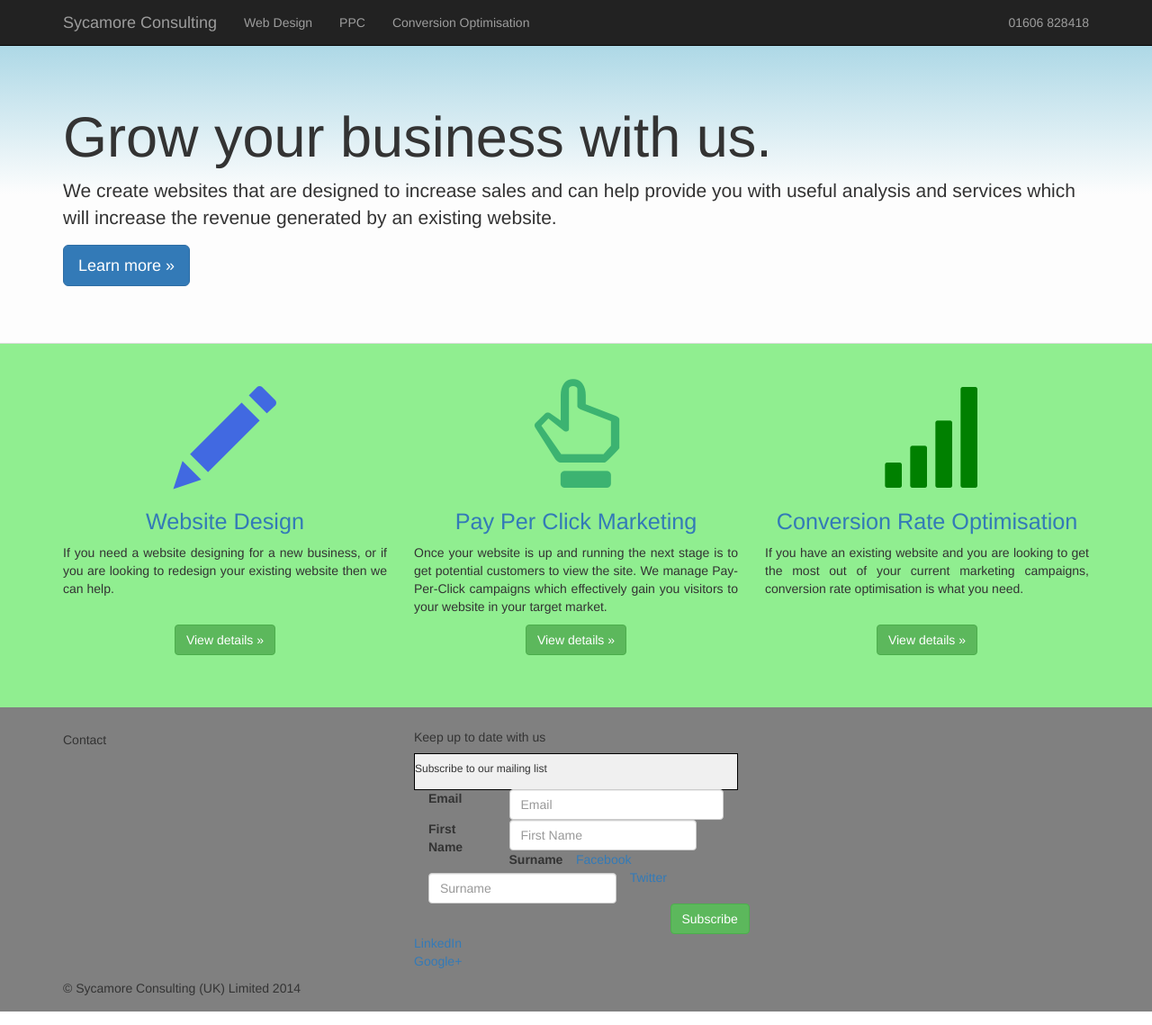
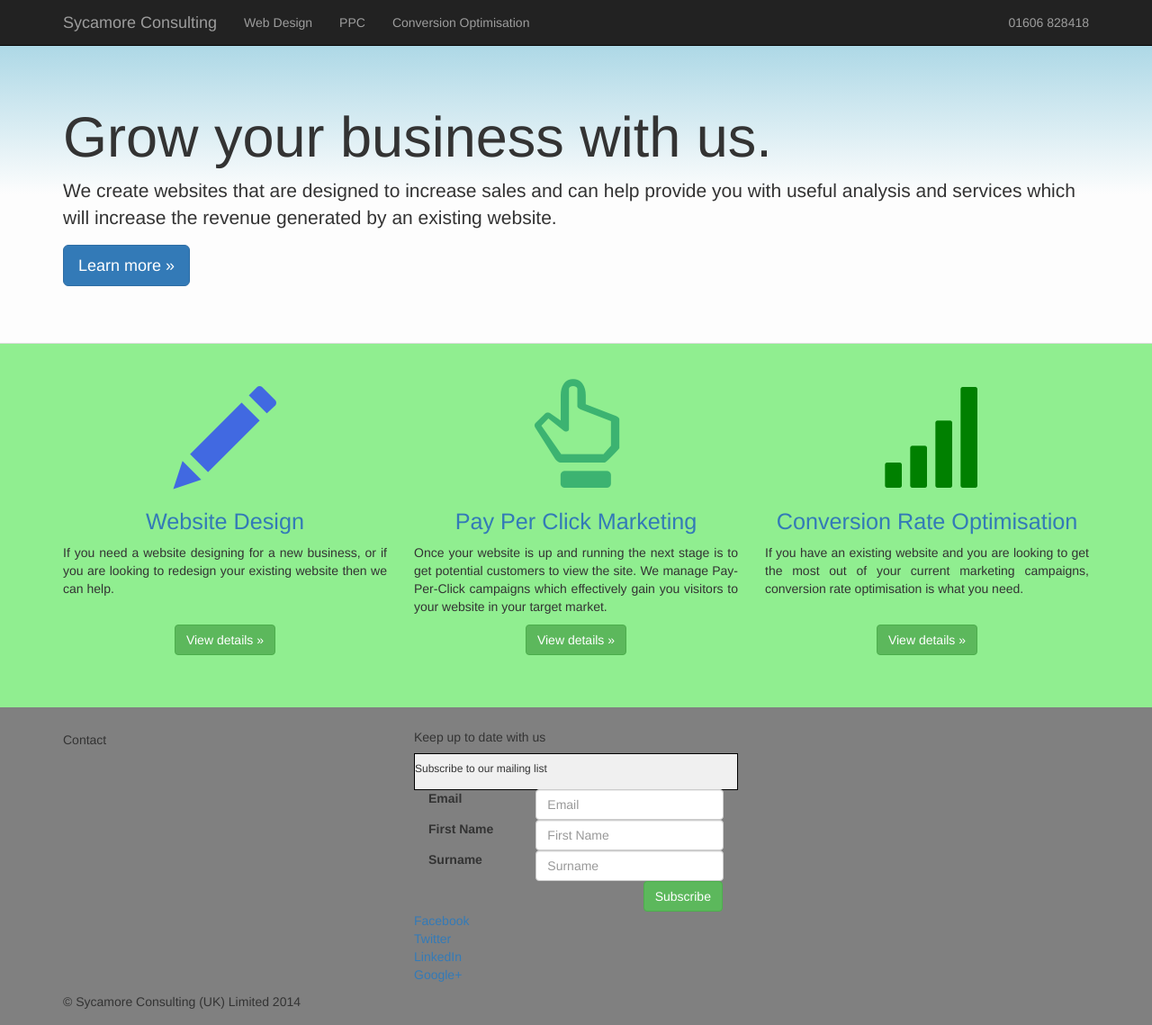
Before and after one commit to sycamoreconsulting/sycamoreconsulting.github.io, a Jekyll site: the page built from index.html, in a window 1280 px wide and 1139 px high. Shown: the whole window at 90% size. Built offline with Jekyll 4.4.1, drawn with Linux system fonts in a browser that asks for light colours; nearby versions of some CDN libraries; Markdown is read by kramdown in place of the engine named in the settings; comment, search, counter and statistics services are not loaded.

Commit message:
Style Mailchimp Form using Bootstrap

```diff
--- a/_includes/footer.html
+++ b/_includes/footer.html
@@ -14,25 +14,25 @@
               <h6>Subscribe to our mailing list</h6>
               <form action="http://sycamoreconsulting.us6.list-manage.com/subscribe/post?u=61980630597bc611b361c5f57&amp;id=b6fda103fd" class="form-horizonal" id="mc-embedded-subscribe-form" method="post" name="mc-embedded-subscribe-form" role="form" target="_blank" novalidate="">
                 <div class="form-group">
-                  <label class="col-lg-3 control-label" for="mce-EMAIL">Email</label>
-                  <div class="col-lg-9">
+                  <label class="col-xs-4 control-label" for="mce-EMAIL">Email</label>
+                  <div class="col-xs-8">
                     <input type="email" class="form-control" id="mce-EMAIL" maxlength="255" name="EMAIL" placeholder="Email" value="" />
                   </div>
                 </div>
                 <div class="form-group">
-                  <label class="col-lg-3 control-label" for="mce-FNAME">First Name</label>
-                  <div class="col-lg-8">
+                  <label class="col-xs-4 control-label" for="mce-FNAME">First Name</label>
+                  <div class="col-xs-8">
                     <input type="text" class="form-control" id="mce-FNAME" minlength="2" maxlength="64" name="FNAME" placeholder="First Name" value="" />
                   </div>
                 </div>
                 <div class="form-group">
-                  <label class="col-lg-3 control-label" for="mce-LNAME">Surname</label>
-                  <div class="col-lg-8">
+                  <label class="col-xs-4 control-label" for="mce-LNAME">Surname</label>
+                  <div class="col-xs-8">
                     <input type="text" class="form-control" id="mce-LNAME" minlength="2" maxlength="64" placeholder="Surname" value="" name="LNAME" />
                   </div>
                 </div>
                 <div class="form-group">
-                  <div class="col-lg-3 col-lg-offset-9">
+                  <div class="col-xs-4 col-xs-offset-8">
                     <input type="submit" value="Subscribe" id="mc-embedded-subscribe" name="subscribe" class="btn btn-success" />
                   </div>
                 </div>
```
